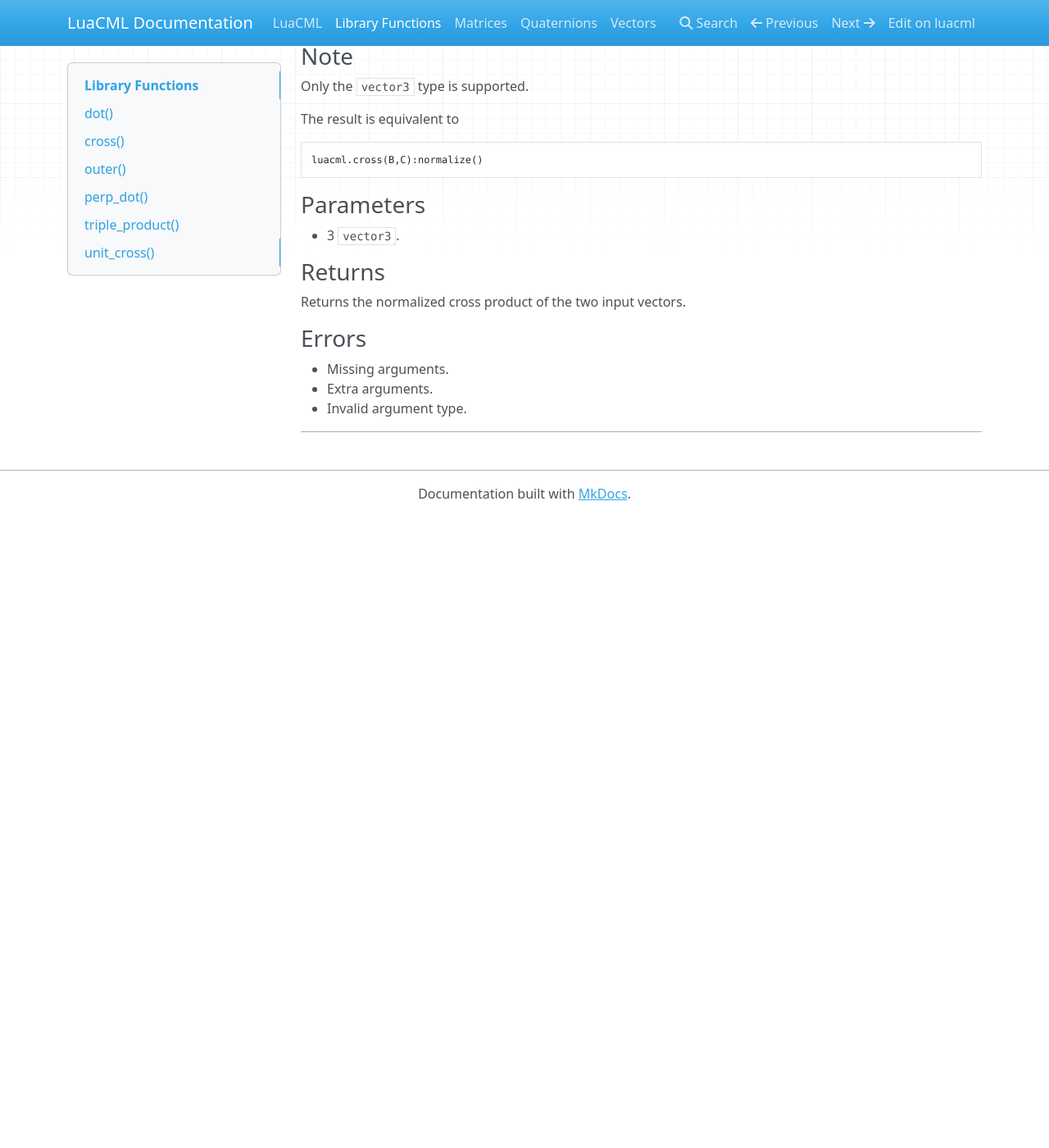
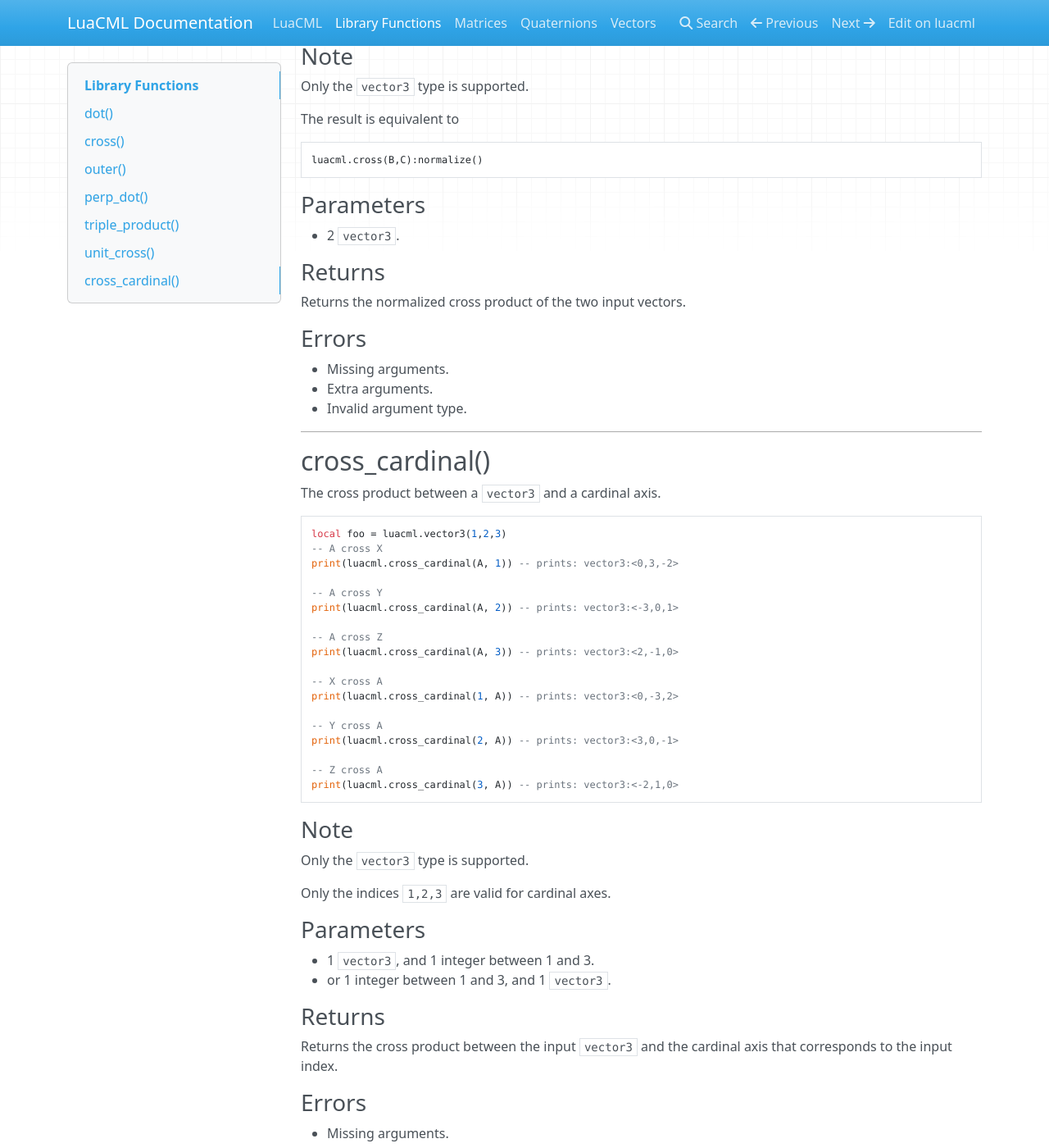
Before and after one commit to cjtallman/luacml, an MkDocs documentation site: the page built from docs/library-docs.md, in a window 1280 px wide and 1400 px high, scrolled down 3421 px. Shown: the whole window at 82% size. Built offline with MkDocs 1.6.1, drawn with Linux system fonts in a browser that asks for light colours; nearby versions of some CDN libraries; before the commit the page ends 4051 px from its top, so only the background shows below that.

Commit message:
Adding cross_cardinal()

````diff
--- a/docs/library-docs.md
+++ b/docs/library-docs.md
@@ -169,7 +169,7 @@ Returns the triple product of the three input vectors.
 
 ## unit_cross()
 
-The normalized cross product between two `vector3`:
+The normalized cross product between two `vector3`.
 
 ```lua
 local A = luacml.vector3(10,0,0)
@@ -189,7 +189,7 @@ luacml.cross(B,C):normalize()
 
 ### Parameters
 
--   3 `vector3`.
+-   2 `vector3`.
 
 ### Returns
 
@@ -202,3 +202,52 @@ Returns the normalized cross product of the two input vectors.
 -   Invalid argument type.
 
 --------------------------------------------------------------------------------
+
+## cross_cardinal()
+
+The cross product between a `vector3` and a cardinal axis.
+
+```lua
+local foo = luacml.vector3(1,2,3)
+-- A cross X
+print(luacml.cross_cardinal(A, 1)) -- prints: vector3:<0,3,-2>
+
+-- A cross Y
+print(luacml.cross_cardinal(A, 2)) -- prints: vector3:<-3,0,1>
+
+-- A cross Z
+print(luacml.cross_cardinal(A, 3)) -- prints: vector3:<2,-1,0>
+
+-- X cross A
+print(luacml.cross_cardinal(1, A)) -- prints: vector3:<0,-3,2>
+
+-- Y cross A
+print(luacml.cross_cardinal(2, A)) -- prints: vector3:<3,0,-1>
+
+-- Z cross A
+print(luacml.cross_cardinal(3, A)) -- prints: vector3:<-2,1,0>
+```
+
+### Note
+
+Only the `vector3` type is supported.
+
+Only the indices `1,2,3` are valid for cardinal axes.
+
+### Parameters
+
+-   1 `vector3`, and 1 integer between 1 and 3.
+-   or 1 integer between 1 and 3, and 1 `vector3`.
+
+### Returns
+
+Returns the cross product between the input `vector3` and the cardinal axis that
+corresponds to the input index.
+
+### Errors
+
+-   Missing arguments.
+-   Extra arguments.
+-   Invalid argument type.
+
+--------------------------------------------------------------------------------
````
Also changed, not shown: 2 other files.
